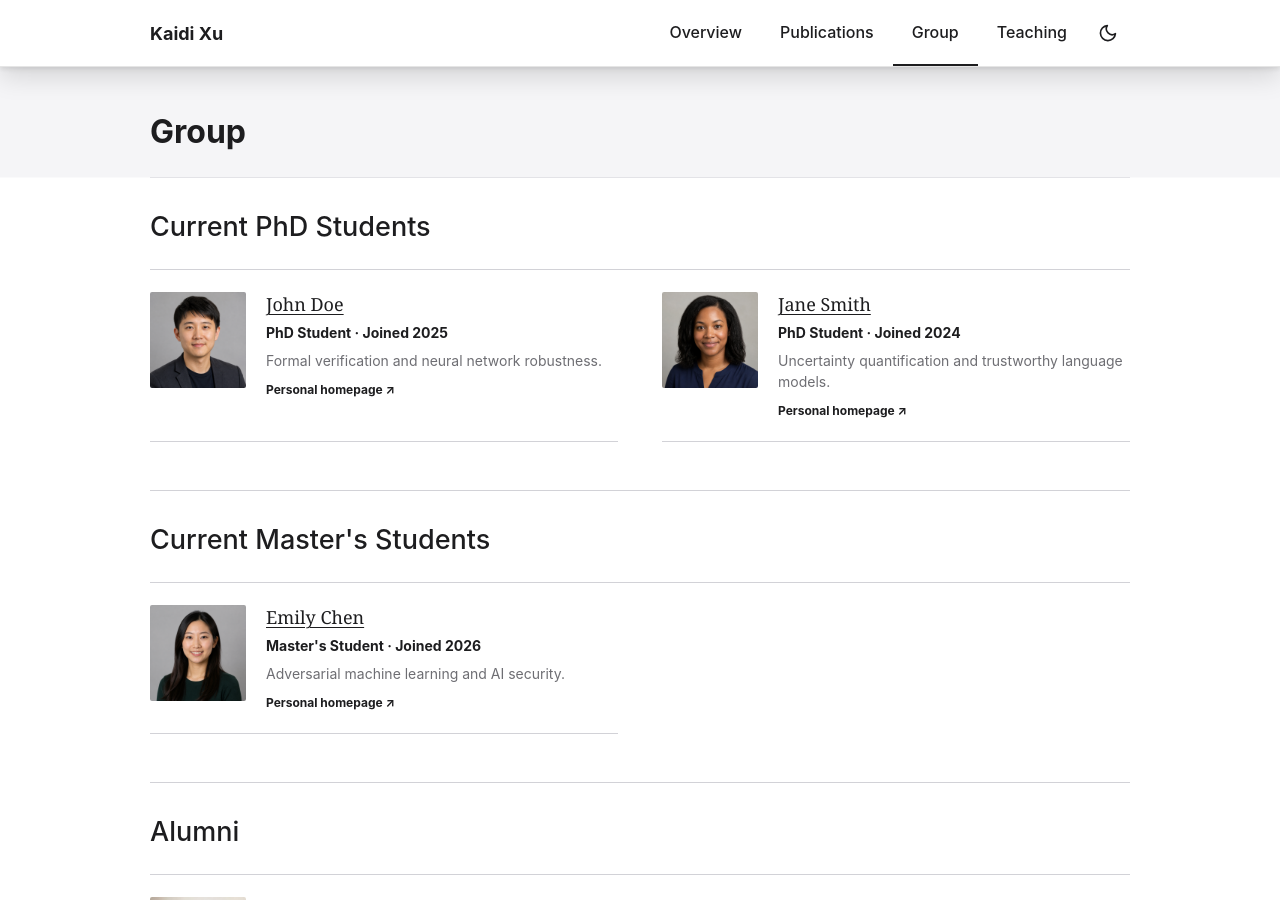
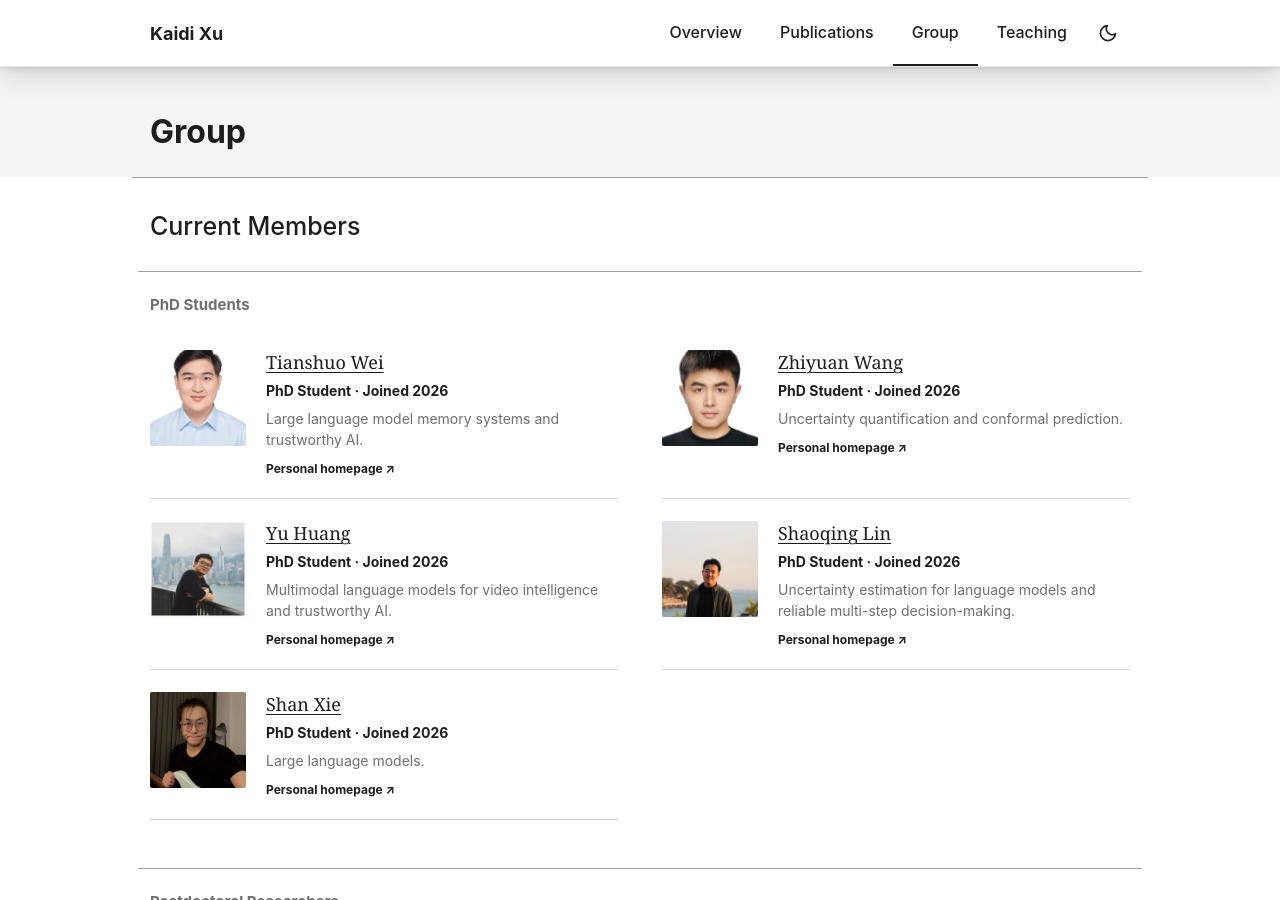
Before and after one commit to KaidiXu/kaidi-pages, a Jekyll site: the page built from site/group.html, in a window 1280 px wide and 900 px high. Built offline with Jekyll 4.4.1, drawn with Linux system fonts in a browser that asks for light colours; some of the changed text lies outside the part shown.

Commit message:
Update group roster and member layout

```diff
--- a/site/_data/people.yml
+++ b/site/_data/people.yml
@@ -1,35 +1,59 @@
-sections:
-  - title: Current PhD Students
+current_members:
+  - title: PhD Students
     members:
-      - name: John Doe
+      - name: Tianshuo Wei
         role: PhD Student
-        joined: 2025
-        interests: Formal verification and neural network robustness.
-        photo: assets/demo-john-doe.png
-        homepage: "#"
-      - name: Jane Smith
+        joined: 2026
+        interests: Large language model memory systems and trustworthy AI.
+        photo: assets/tianshuo-wei.jpg
+        homepage: https://spicyrabbithead.github.io/
+      - name: Zhiyuan Wang
         role: PhD Student
-        joined: 2024
-        interests: Uncertainty quantification and trustworthy language models.
-        photo: assets/demo-jane-smith.png
-        homepage: "#"
-  - title: Current Master's Students
+        joined: 2026
+        interests: Uncertainty quantification and conformal prediction.
+        photo: assets/zhiyuan-wang.jpg
+        homepage: https://zhiyuan-gg.github.io/zhiyuanwang.github.io/
+      - name: Yu Huang
+        role: PhD Student
+        joined: 2026
+        interests: Multimodal language models for video intelligence and trustworthy AI.
+        photo: assets/yu-huang.jpg
+        homepage: https://hardenyu21.github.io/
+      - name: Shaoqing Lin
+        role: PhD Student
+        joined: 2026
+        interests: Uncertainty estimation for language models and reliable multi-step decision-making.
+        photo: assets/shaoqing-lin.jpg
+        homepage: https://shaoqlin.github.io/
+      - name: Shan Xie
+        role: PhD Student
+        joined: 2026
+        interests: Large language models.
+        photo: assets/shan-xie.png
+        homepage: https://cute149q.github.io/
+  - title: Postdoctoral Researchers
     members:
-      - name: Emily Chen
-        role: Master's Student
+      - name: Jiawei Lian
+        role: Postdoctoral Researcher
         joined: 2026
-        interests: Adversarial machine learning and AI security.
-        photo: assets/demo-emily-chen.png
-        homepage: "#"
-  - title: Alumni
-    members:
-      - name: Jinhao Duan
-        role: Ph.D.
-        joined: 2021
-        graduated: 2025
-        current_position: Postdoctoral Researcher, UNC-Chapel Hill
-        photo: assets/jinhao-duan-square.jpg
-        homepage: https://jinhaoduan.github.io/
+        interests: AI safety and trustworthy AI for large language models, computer vision, and remote sensing.
+        photo: assets/jiawei-lian.jpg
+        homepage: https://jiaweilian.github.io/
+      - name: Jiangzhang Gan
+        role: Postdoctoral Researcher
+        joined: 2026
+        interests: Graph machine learning, trustworthy AI, and world action models.
+        photo: assets/jiangzhang-gan.jpg
+        homepage: https://hunnnj.github.io/
+
+alumni:
+  - name: Jinhao Duan
+    role: Ph.D.
+    joined: 2021
+    graduated: 2025
+    current_position: Postdoctoral Researcher, UNC-Chapel Hill
+    photo: assets/jinhao-duan-square.jpg
+    homepage: https://jinhaoduan.github.io/
 
 recruiting:
   title: Join the group
--- a/site/_includes/group.html
+++ b/site/_includes/group.html
@@ -1,9 +1,30 @@
 <header class="content-header"><h1>Group</h1></header>
-{% for section in site.data.people.sections %}
-  <section class="people-section">
-    <h2>{{ section.title }}</h2>
+<section class="people-group">
+  <h2>Current Members</h2>
+  {% for section in site.data.people.current_members %}
+    <div class="people-subsection">
+      <h3>{{ section.title }}</h3>
+      <div class="member-list">
+        {% for member in section.members %}
+          <article class="member">
+            <img class="member-photo" src="{{ '/' | append: member.photo | relative_url }}" alt="Portrait of {{ member.name }}">
+            <div>
+              <h3><a href="{{ member.homepage }}">{{ member.name }}</a></h3>
+              <p class="member-meta">{{ member.role }} · Joined {{ member.joined }}</p>
+              {% if member.interests %}<p>{{ member.interests }}</p>{% endif %}
+              <a class="member-link" href="{{ member.homepage }}">Personal homepage ↗</a>
+            </div>
+          </article>
+        {% endfor %}
+      </div>
+    </div>
+  {% endfor %}
+</section>
+<section class="people-group">
+  <h2>Alumni</h2>
+  <div class="people-subsection">
     <div class="member-list">
-      {% for member in section.members %}
+      {% for member in site.data.people.alumni %}
         <article class="member">
           <img class="member-photo" src="{{ '/' | append: member.photo | relative_url }}" alt="Portrait of {{ member.name }}">
           <div>
@@ -15,6 +36,6 @@
         </article>
       {% endfor %}
     </div>
-  </section>
-{% endfor %}
+  </div>
+</section>
 <section class="section recruiting"><h2>{{ site.data.people.recruiting.title }}</h2><p>{{ site.data.people.recruiting.text }}</p></section>
--- a/site/assets/styles.css
+++ b/site/assets/styles.css
@@ -6,6 +6,7 @@
   --ink: #171717;
   --muted: #626262;
   --line: #d9d9d7;
+  --line-strong: #a8a8a5;
   --accent: #8e1b34;
   --accent-2: #176b5b;
   --soft: #f4f5f3;
@@ -90,10 +91,16 @@ footer { border-top: 1px solid var(--line); }
 .paper .paper-authors { margin: 7px 0 0; color: var(--muted); font-size: 13px; line-height: 1.55; }
 .paper .paper-links { margin-top: 0; }
 .paper-links a { margin-right: 12px; color: var(--accent); font-size: 11px; font-weight: 800; text-decoration: none; text-transform: uppercase; }
-.people-section { padding: 32px 0 48px; border-top: 1px solid var(--line); }
-.people-section h2 { margin: 0 0 26px; font-family: var(--serif); font-size: 27px; font-weight: 500; }
-.member-list { display: grid; grid-template-columns: 1fr 1fr; column-gap: 44px; border-top: 1px solid var(--line); }
-.member { display: grid; grid-template-columns: 96px 1fr; gap: 20px; padding: 22px 0; border-bottom: 1px solid var(--line); }
+.people-group { position: relative; padding: 34px 0 48px; }
+.people-group::before { position: absolute; top: 0; right: -18px; left: -18px; height: 1px; background: var(--line-strong); content: ""; }
+.people-group > h2 { margin: 0 0 30px; font-family: var(--serif); font-size: 25px; font-weight: 500; }
+.people-subsection { position: relative; padding-top: 24px; }
+.people-subsection::before { position: absolute; top: 0; right: -12px; left: -12px; height: 1px; background: var(--line-strong); content: ""; }
+.people-subsection + .people-subsection { margin-top: 48px; }
+.people-subsection > h3 { margin: 0 0 14px; color: var(--muted); font-size: 15px; font-weight: 700; }
+.member-list { display: grid; grid-template-columns: 1fr 1fr; column-gap: 44px; }
+.member { position: relative; display: grid; grid-template-columns: 96px 1fr; gap: 20px; padding: 22px 0; }
+.member::after { position: absolute; right: 0; bottom: 0; left: 0; height: 1px; background: var(--line); content: ""; }
 .member-photo { width: 96px; height: 96px; border-radius: 2px; object-fit: cover; }
 .member h3 { margin: 0 0 6px; font-family: var(--serif); font-size: 18px; font-weight: 500; }
 .member h3 a { text-decoration-thickness: 1px; text-underline-offset: 3px; }
@@ -113,6 +120,7 @@ footer { border-top: 1px solid var(--line); }
   --ink: #1d1d1f;
   --muted: #6e6e73;
   --line: #d2d2d7;
+  --line-strong: #a1a1a6;
   --soft: #f5f5f7;
   --accent: #1d1d1f;
   font-family: -apple-system, BlinkMacSystemFont, "SF Pro Text", "Helvetica Neue", Arial, sans-serif;
@@ -125,7 +133,7 @@ footer { border-top: 1px solid var(--line); }
 .editorial h1,
 .editorial .recruiting h2,
 .editorial .publication-year h2,
-.editorial .people-section h2,
+.editorial .people-group > h2,
 .editorial .course h2,
 .editorial .course-term,
 .editorial .paper-month,
@@ -160,16 +168,17 @@ footer { border-top: 1px solid var(--line); }
 
 html[data-theme="dark"] { color-scheme: dark; }
 html[data-theme="dark"] .editorial {
-  --page: #000000;
-  --ink: #f5f5f7;
-  --muted: #a1a1a6;
-  --line: #38383a;
-  --soft: #1c1c1e;
-  --accent: #f5f5f7;
+  --page: #1c1c1e;
+  --ink: #e5e5ea;
+  --muted: #aeaeb2;
+  --line: #48484a;
+  --line-strong: #6b6b70;
+  --soft: #242426;
+  --accent: #e5e5ea;
 }
-html[data-theme="dark"] .editorial .site-header { border-bottom-color: rgba(255, 255, 255, .14); background: rgba(22, 22, 23, .9); box-shadow: 0 2px 5px rgba(0, 0, 0, .5), 0 10px 28px rgba(0, 0, 0, .55); }
+html[data-theme="dark"] .editorial .site-header { border-bottom-color: rgba(255, 255, 255, .1); background: rgba(36, 36, 38, .92); box-shadow: 0 2px 5px rgba(0, 0, 0, .26), 0 10px 28px rgba(0, 0, 0, .32); }
 html[data-theme="dark"] .editorial .prose p,
-html[data-theme="dark"] .editorial .recruiting p { color: #d2d2d7; }
+html[data-theme="dark"] .editorial .recruiting p { color: #c9c9cf; }
 html[data-theme="dark"] .editorial .portrait { filter: saturate(.82) brightness(.9) contrast(1.04); }
 
 @media (max-width: 850px) {
```
Also changed, not shown: site/assets/demo-emily-chen.png (deleted), site/assets/demo-jane-smith.png (deleted), site/assets/demo-john-doe.png (deleted), site/assets/demo-michael-lee.png (deleted), site/assets/jiangzhang-gan.jpg (added), site/assets/jiawei-lian.jpg (added), site/assets/shan-xie.png (added), site/assets/shaoqing-lin.jpg (added), site/assets/tianshuo-wei.jpg (added), site/assets/yu-huang.jpg (added), site/assets/zhiyuan-wang.jpg (added).
